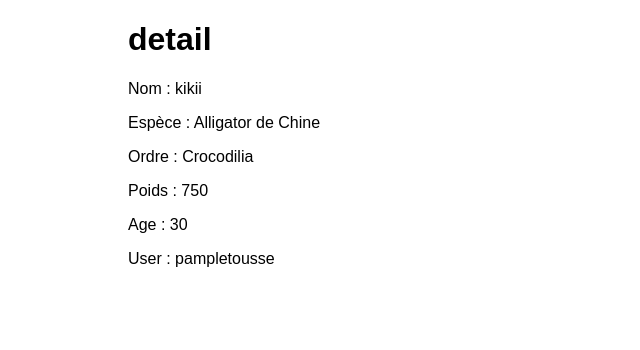
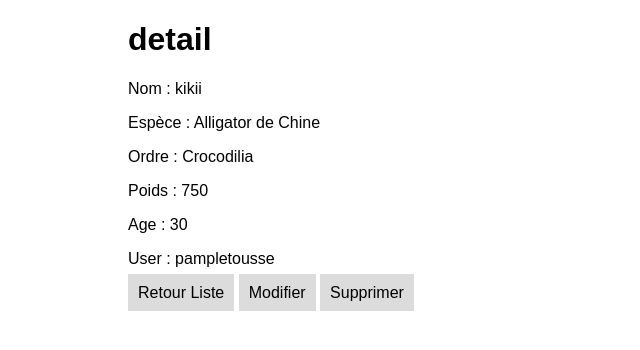
Before and after one commit to pampletousse/reptiles, a Django app: page /detail/1 in a window 1280 px wide. Shown: the top 350 px of the page, without its empty margins (0-640 px from the left). Run offline with Django 3.2, Linux system fonts and the light colour scheme; data comes from the database, SQL or seed files in the repository; both versions use the stored data as it was after the commit.

Commit message:
feat(reptiles_app):ajout de liens de retour pour detail create update

```diff
--- a/reptiles_app/templates/reptiles/detail.html
+++ b/reptiles_app/templates/reptiles/detail.html
@@ -7,4 +7,7 @@
 <p>Poids : {{reptile.poids}}</p>
 <p>Age : {{reptile.age}}</p>
 <p>User : {{reptile.user}}</p>
+<a href="{% url 'liste' %}" title="Liste">Retour Liste</a>
+<a href="{% url 'update' reptile.pk %}" title="Modifier">Modifier</a>
+<a href="{% url 'delete' reptile.pk %}" title="Supprimer">Supprimer</a>
 {% endblock %}
--- a/reptiles_app/templates/reptiles/formCreate.html
+++ b/reptiles_app/templates/reptiles/formCreate.html
@@ -6,4 +6,5 @@
     {{form}}
     <input type="submit" value="{{typeEnvoi}}">
 </form>
+<a href="{% url 'liste' %}" title="Annuler">Annuler</a>
 {% endblock %}
--- a/reptiles_app/templates/reptiles/formUpdate.html
+++ b/reptiles_app/templates/reptiles/formUpdate.html
@@ -6,4 +6,5 @@
     {{form}}
     <input type="submit" value="{{typeEnvoi}}">
 </form>
+<a href="{% url 'liste' %}" title="Annuler">Annuler</a>
 {% endblock %}
```
Also changed, not shown: db.sqlite3.
